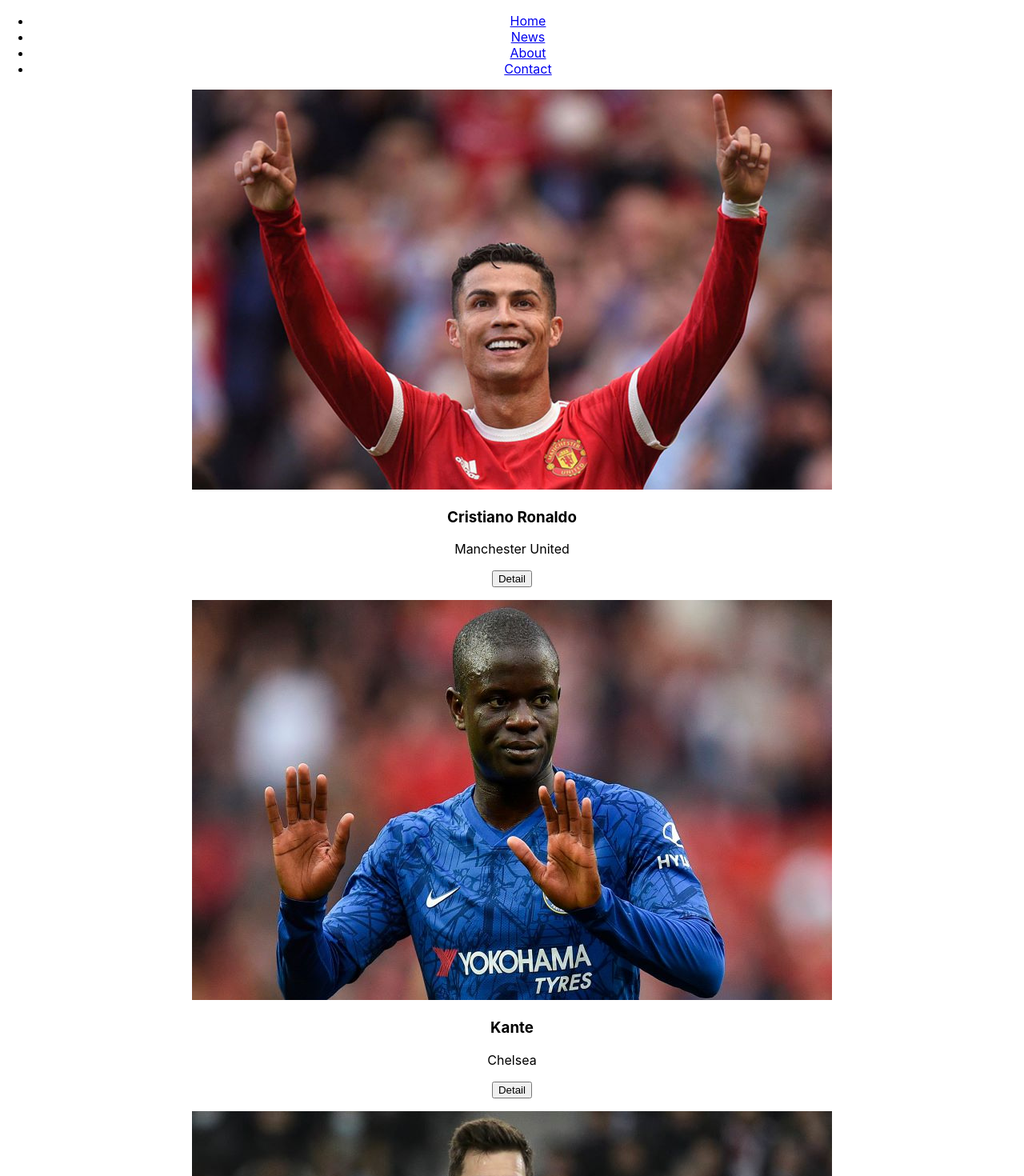
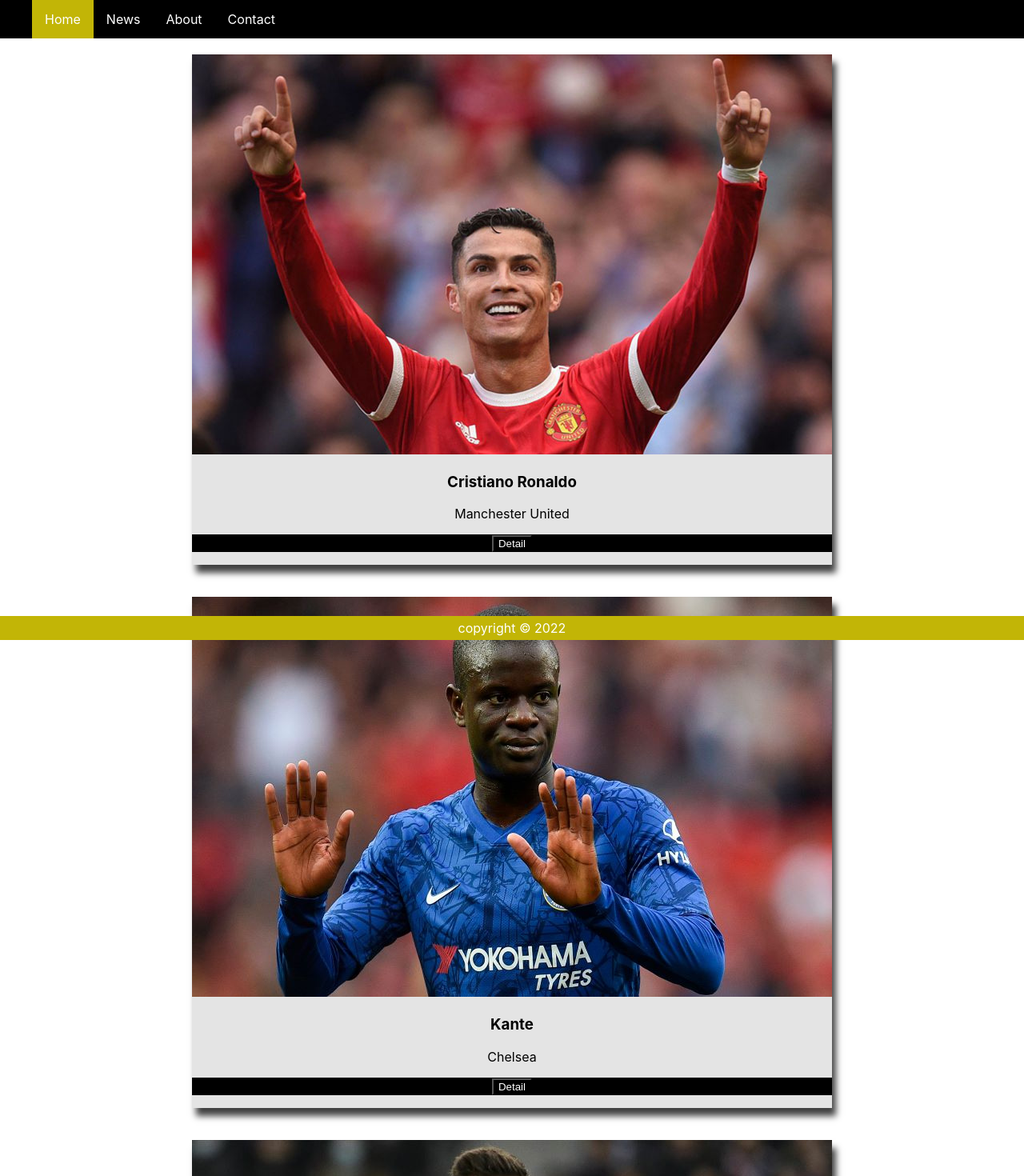
Before and after one commit to tmquan2002/React-test, a React (Create React App) app: page / in a window 1280 px wide. Shown: the top 1470 px of the page at 80% size. Built offline with nearby package versions, Linux system fonts and the light colour scheme.

Commit message:
Styling and map()

```diff
--- a/src/App.css
+++ b/src/App.css
@@ -1,38 +1,58 @@
-.App {
+ul {
+  list-style-type: none;
+  margin: 0;
+  overflow: hidden;
+  background-color: black;
+}
+
+li {
+  float: left;
+}
+
+li a {
+  display: block;
+  color: white;
+  text-align: center;
+  padding: 14px 16px;
+  text-decoration: none;
+}
+
+.active {
+  background-color: #c2b506;
+}
+
+.container {
+  display: flex;
+  flex-wrap: wrap;
+  justify-content: space-around;
+  align-items: flex-start;
+}
+
+.column {
+  background-color: #e4e4e4;
+  margin: 20px 0;
+  box-shadow: 5px 10px 8px #000000bf;
+}
+
+h3, .title, .detail, button {
   text-align: center;
 }
 
-.App-logo {
-  height: 40vmin;
-  pointer-events: none;
+.detail {
+  background-color: black;
 }
 
-@media (prefers-reduced-motion: no-preference) {
-  .App-logo {
-    animation: App-logo-spin infinite 20s linear;
-  }
-}
-
-.App-header {
-  background-color: #282c34;
-  min-height: 100vh;
-  display: flex;
-  flex-direction: column;
-  align-items: center;
-  justify-content: center;
-  font-size: calc(10px + 2vmin);
+button {
+  background-color: black;
   color: white;
 }
 
-.App-link {
-  color: #61dafb;
+footer {
+  position: fixed;
+  width: 100%;
+  bottom: 0;
+  background-color: #c2b506;
+  padding: 5px 0;
+  color: white;
+  text-align: center;
 }
-
-@keyframes App-logo-spin {
-  from {
-    transform: rotate(0deg);
-  }
-  to {
-    transform: rotate(360deg);
-  }
-}
--- a/src/components/Footer.js
+++ b/src/components/Footer.js
@@ -2,7 +2,7 @@ import React, { Component } from 'react'
 export default class Footer extends Component {
     render() {
         return (
-            <p>copyright &copy; 2022</p>
+            <footer>copyright &copy; 2022</footer>
         )
     }
 }
--- a/src/components/Players.js
+++ b/src/components/Players.js
@@ -1,57 +1,19 @@
 import React, { Component } from 'react'
+import { Players } from '../shared/ListOfPlayers'
 export default class Player extends Component {
     render() {
         return (
             <div className='container'>
-                <div className='column'>
-                    <div className='card'>
-                        <img src='assets/images/cr.jpg' />
-                        <h3>Cristiano Ronaldo</h3>
-                        <p className='title'>Manchester United</p>
-                        <p><button>Detail</button></p>
+                {Players.map((player) => (
+                    <div className='column'>
+                        <div className='card'>
+                            <img src={player.img} />
+                            <h3>{player.name}</h3>
+                            <p className='title'>{player.club}</p>
+                            <p className='detail'><button>Detail</button></p>
+                        </div>
                     </div>
-                </div>
-                <div className='column'>
-                    <div className='card'>
-                        <img src='assets/images/kante.jpg' />
-                        <h3>Kante</h3>
-                        <p className='title'>Chelsea</p>
-                        <p><button>Detail</button></p>
-                    </div>
-                </div>
-                <div className='column'>
-                    <div className='card'>
-                        <img src='assets/images/messi.jpg' />
-                        <h3>Messi</h3>
-                        <p className='title'>PSG</p>
-                        <p><button>Detail</button></p>
-                    </div>
-                </div>
-                <div className='column'>
-                    <div className='card'>
-                        <img src='assets/images/neymar.jpg' />
-                        <h3>Neymar</h3>
-                        <p className='title'>PSG</p>
-                        <p><button>Detail</button></p>
-                    </div>
-                </div>
-                <div className='column'>
-                    <div className='card'>
-                        <img src='assets/images/kane.jpg' />
-                        <h3>Kane</h3>
-                        <p className='title'>Tottemham</p>
-                        <p><button>Detail</button></p>
-                    </div>
-                </div>
-                <div className='column'>
-                    <div className='card'>
-                        <img src='assets/images/haaland.jpg' />
-                        <h3>Haaland</h3>
-                        <p className='title'>Manchester City</p>
-                        <p><button>Detail</button></p>
-                    </div>
-                </div>
-
+                ))}
             </div>
         )
     }
--- /dev/null
+++ b/src/shared/ListOfPlayers.js
@@ -0,0 +1,8 @@
+export const Players = [
+    { id: 1, name: 'Cristiano Ronaldo', club: 'Manchester United', img: 'assets/images/cr.jpg' },
+    { id: 2, name: 'Kante', club: 'Chelsea', img: 'assets/images/kante.jpg' },
+    { id: 2, name: 'Messi', club: 'PSG', img: 'assets/images/messi.jpg' },
+    { id: 2, name: 'Neymar', club: 'PSG', img: 'assets/images/neymar.jpg' },
+    { id: 2, name: 'Kane', club: 'Tottemham', img: 'assets/images/kane.jpg' },
+    { id: 2, name: 'Haaland', club: 'Manchester City', img: 'assets/images/haaland.jpg' }
+];
```
